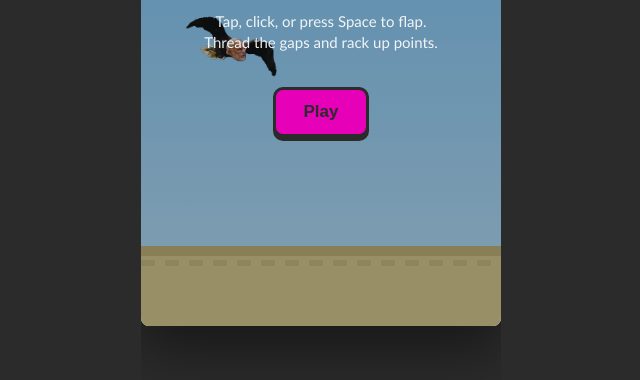
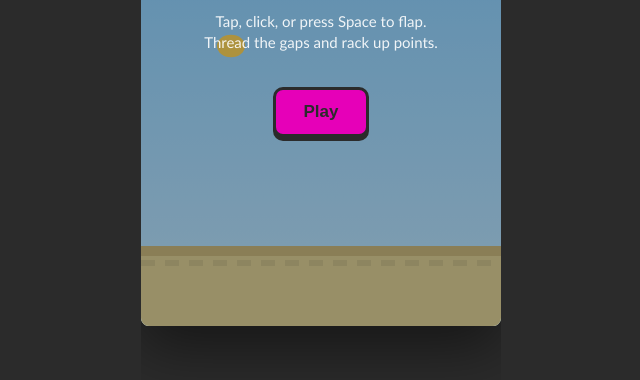
Before and after one commit to mezsharc/flappy-bird, a plain HTML site: page index.html in a window 1280 px wide. Shown: the part 354-734 px from the top of the page, without its empty margins (319-959 px from the left). Drawn offline with Linux system fonts and the light colour scheme.

Commit message:
Update index.html

```diff
--- a/index.html
+++ b/index.html
@@ -310,7 +310,7 @@
   }
 
   const birdImage = new Image();
-  birdImage.src = '1ascz2.png';
+  birdImage.src = '.png';
   let birdImageLoaded = false;
   birdImage.onload = () => { birdImageLoaded = true; };
 
```
